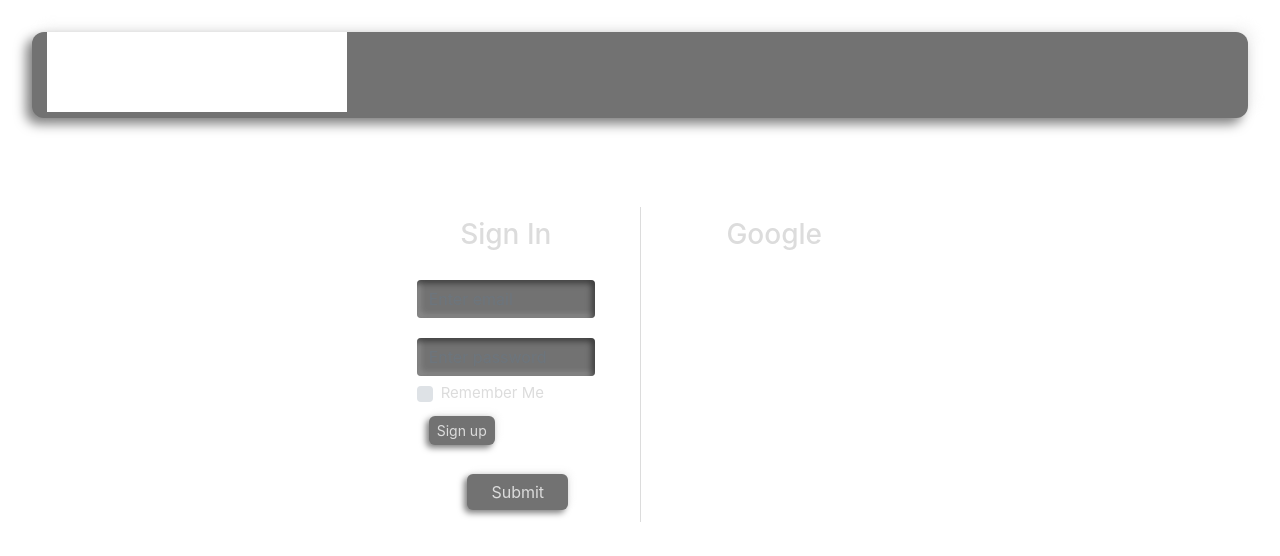
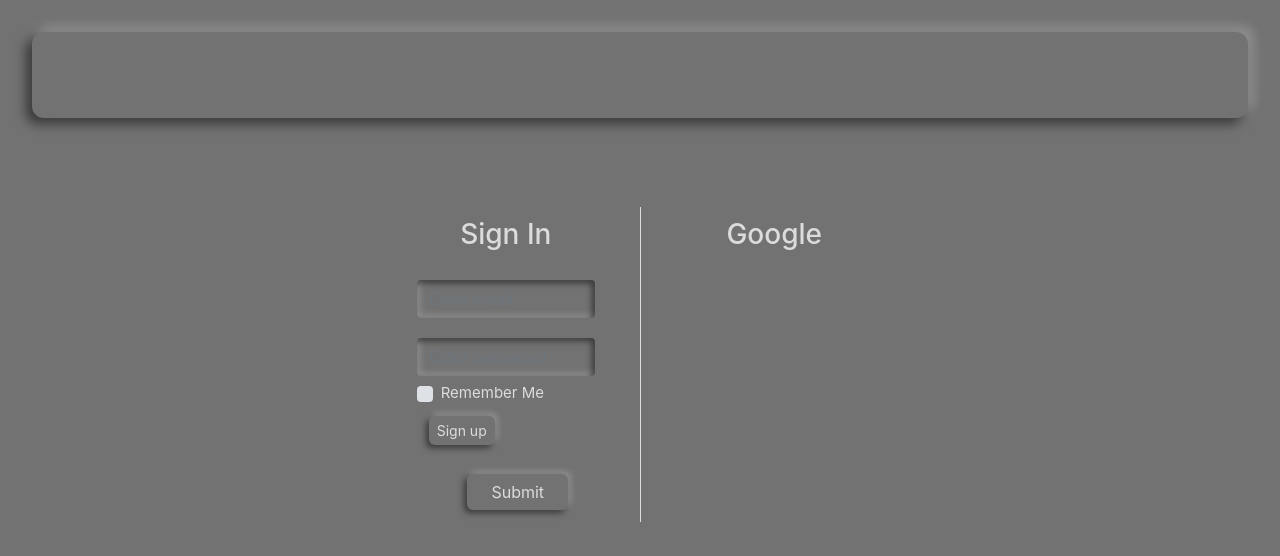
Before and after one commit to TheStopsign/Musicollab, a React (Create React App) app: page / in a window 1280 px wide. Shown: the top 556 px of the page. Built offline with nearby package versions, Linux system fonts and the light colour scheme.

Commit message:
nodemon install and background color

```diff
--- a/package.json
+++ b/package.json
@@ -12,6 +12,7 @@
     "express": "^4.17.1",
     "mongoose": "^5.9.6",
     "mongoose-seed": "^0.6.0",
+    "nodemon": "^2.0.2",
     "react": "^16.13.1",
     "react-dom": "^16.13.1",
     "react-router-dom": "^5.1.2",
--- a/src/index.css
+++ b/src/index.css
@@ -1,3 +1,4 @@
+html,
 body {
   margin: 0;
   font-family: -apple-system, BlinkMacSystemFont, 'Segoe UI', 'Roboto', 'Oxygen',
@@ -5,6 +6,7 @@
     sans-serif;
   -webkit-font-smoothing: antialiased;
   -moz-osx-font-smoothing: grayscale;
+  background: #727272;
 }
 
 code {
```
Also changed, not shown: 1 other file (tests, documents, lock files or other folders).
